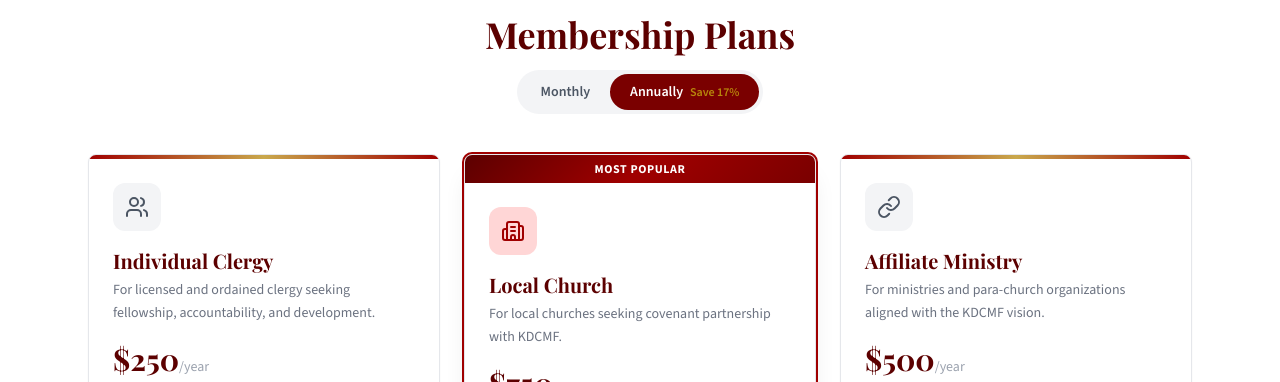
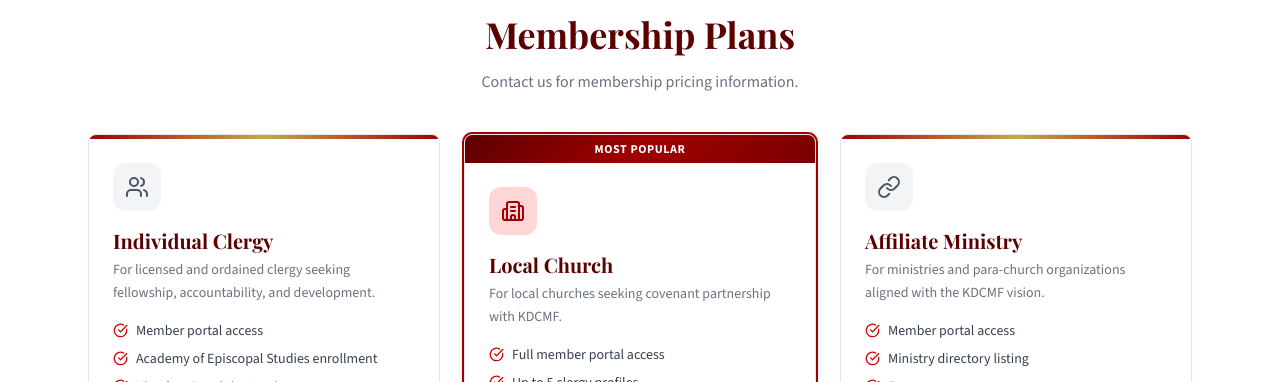
Before and after one commit to watchmanbyesct/kdcmf, a React (Vite) app: page /join in a window 1280 px wide. Shown: the part 418-800 px from the top of the page. Built offline with nearby package versions, Linux system fonts and the light colour scheme; no server answers; a web font is replaced by a local one.

Commit message:
Remove pricing from Join page

```diff
--- a/src/pages/public/JoinPage.tsx
+++ b/src/pages/public/JoinPage.tsx
@@ -76,7 +76,7 @@
   const [submitting, setSubmitting] = useState(false)
   const [submitted, setSubmitted] = useState(false)
   const [error, setError] = useState('')
-  const [billing, setBilling] = useState<'monthly' | 'annually'>('annually')
+  const [billing] = useState<'monthly' | 'annually'>('annually')
 
   const handleSubmit = async (e: React.FormEvent) => {
     e.preventDefault()
@@ -139,25 +139,7 @@
         <div className="max-w-6xl mx-auto px-4 sm:px-6">
           <div className="text-center mb-10">
             <h2 className="section-title mb-4">Membership Plans</h2>
-            {/* Billing toggle */}
-            <div className="inline-flex items-center bg-gray-100 rounded-full p-1">
-              <button
-                onClick={() => setBilling('monthly')}
-                className={`px-5 py-2 rounded-full text-sm font-body font-semibold transition-all ${
-                  billing === 'monthly' ? 'bg-crimson-800 text-white' : 'text-gray-600 hover:text-gray-900'
-                }`}
-              >
-                Monthly
-              </button>
-              <button
-                onClick={() => setBilling('annually')}
-                className={`px-5 py-2 rounded-full text-sm font-body font-semibold transition-all ${
-                  billing === 'annually' ? 'bg-crimson-800 text-white' : 'text-gray-600 hover:text-gray-900'
-                }`}
-              >
-                Annually <span className="text-xs text-gold-600 font-semibold ml-1">Save 17%</span>
-              </button>
-            </div>
+            <p className="text-gray-500 font-body">Contact us for membership pricing information.</p>
           </div>
 
           <div className="grid md:grid-cols-3 gap-6">
@@ -180,14 +162,7 @@
                   <h3 className="font-display text-xl font-bold text-crimson-900 mb-1">{plan.name}</h3>
                   <p className="text-sm text-gray-500 font-body mb-4 leading-relaxed">{plan.description}</p>
 
-                  <div className="mb-5">
-                    <span className="font-display text-3xl font-bold text-crimson-900">
-                      ${billing === 'monthly' ? plan.price_monthly : plan.price_annually}
-                    </span>
-                    <span className="text-gray-400 font-body text-sm">
-                      /{billing === 'monthly' ? 'month' : 'year'}
-                    </span>
-                  </div>
+
 
                   <ul className="space-y-2 mb-6">
                     {plan.features.map(feature => (
```
